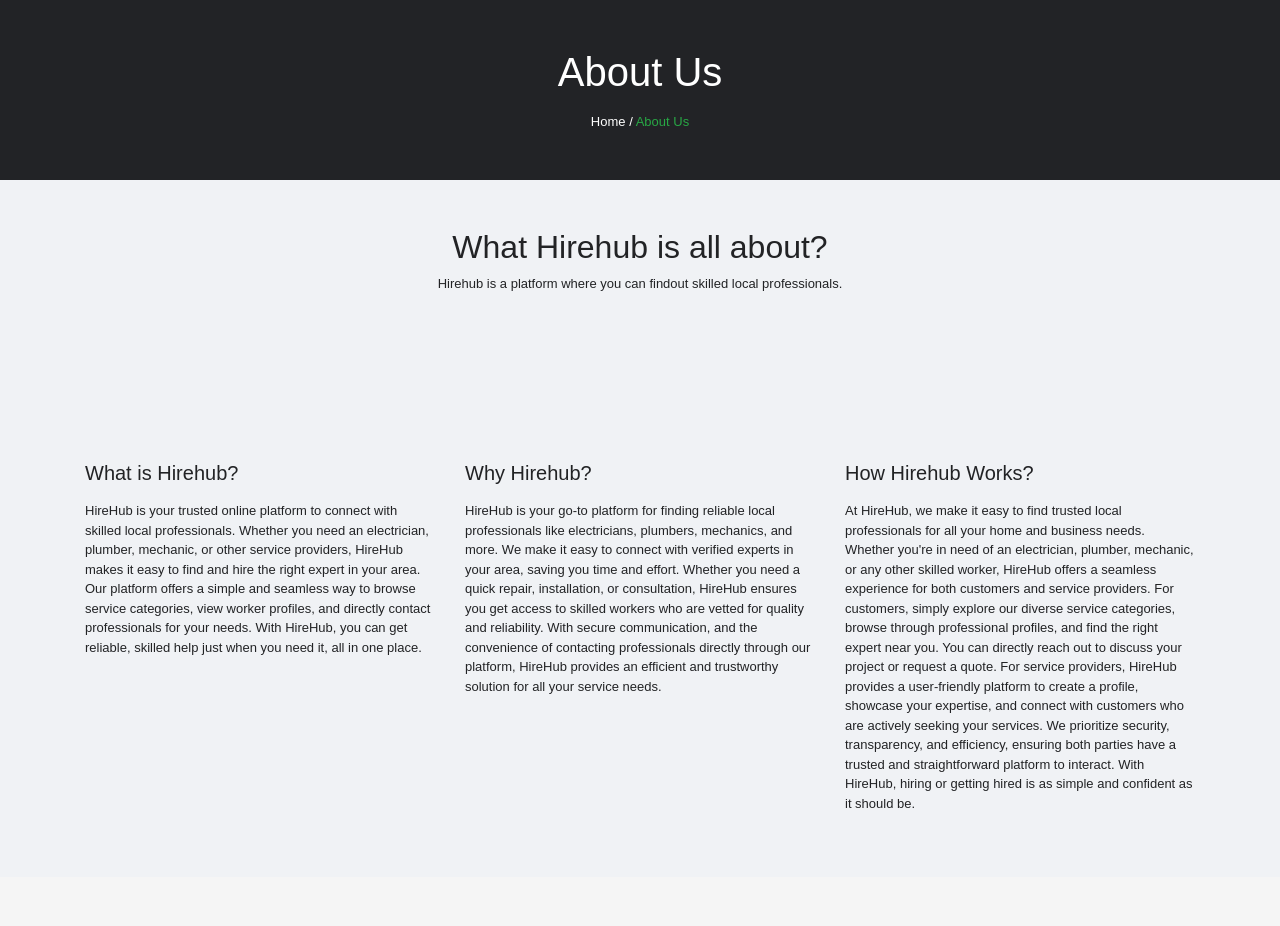
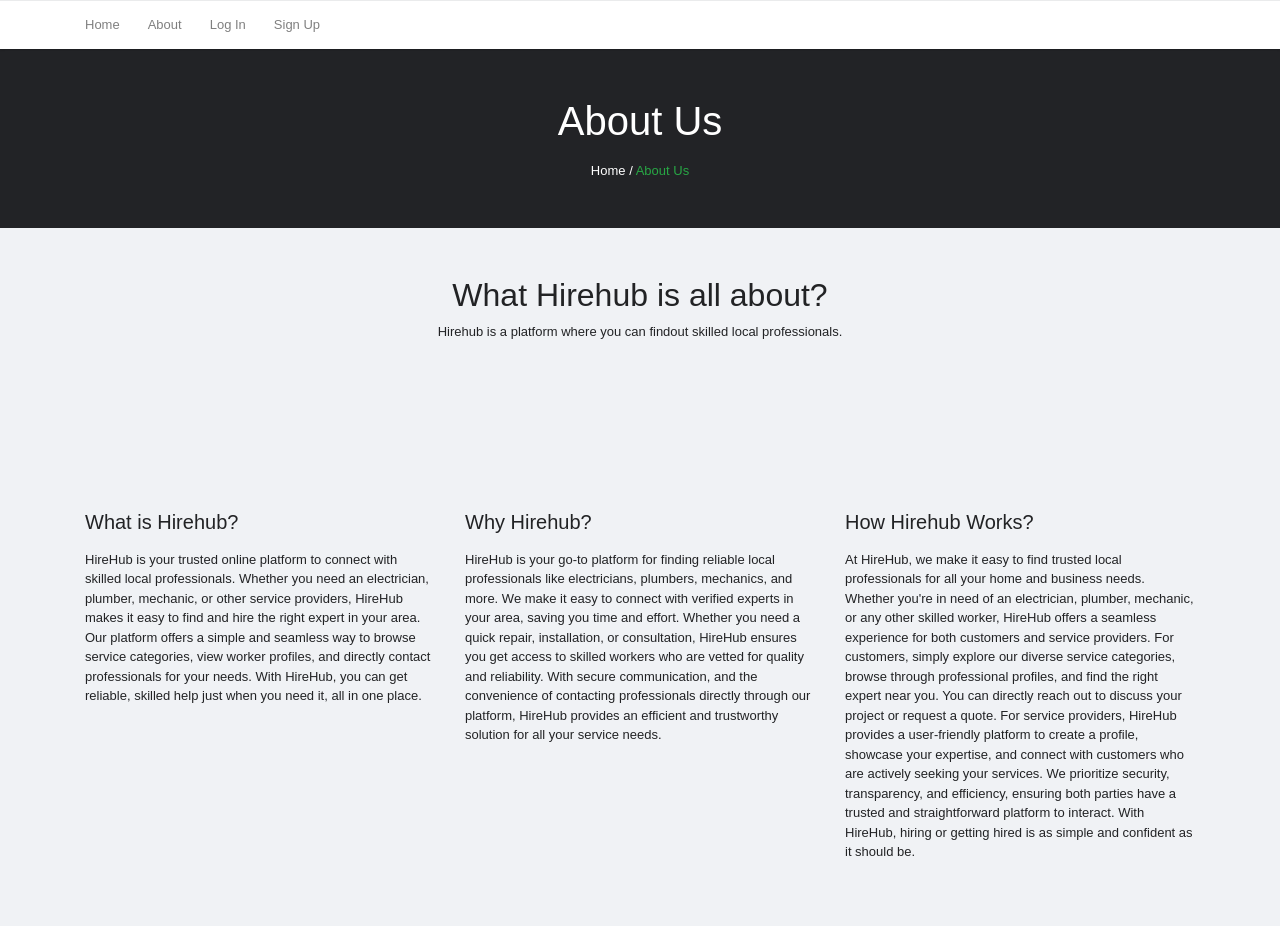
Before and after one commit to manishbhattrai/Hirehub, a Django app: page /about/ in a window 1280 px wide. Before the commit the page ends 808 px from the top, so only its background shows below. Run offline with Django 5.2, Linux system fonts and the light colour scheme; some libraries are stand-ins or nearby versions; some web fonts are replaced.

Commit message:
new page

```diff
--- a/hirehub/templates/aboutus.html
+++ b/hirehub/templates/aboutus.html
@@ -3,7 +3,7 @@
 <head>
     <meta charset="UTF-8">
     <meta name="viewport" content="width=device-width, initial-scale=1.0">
-    <title>Document</title>
+    <title>About Us</title>
       <!-- Bootstrap core CSS -->
       <link href="/static/vendor/bootstrap/css/bootstrap.min.css" rel="stylesheet">
       <!-- Font Awesome-->
@@ -14,6 +14,32 @@
       <link href="/static/css/style.css" rel="stylesheet">
 </head>
 <body>
+    <nav class="navbar navbar-expand-lg navbar-light bg-white osahan-nav-mid px-0 border-top shadow-sm">
+        <div class="container">
+           <div class="collapse navbar-collapse" id="navbarResponsive">
+              <ul class="navbar-nav">
+                 <li class="nav-item dropdown">
+                    <a class="nav-link " href="/">
+                    Home
+                    </a>
+                 </li>
+                 <li class="nav-item">
+                    <a class="nav-link" href="/about/">About</a>
+                 </li>
+                 <li class="nav-item">
+                    <a class="nav-link " href="/login/">
+                    Log In
+                    </a>
+                 </li>
+                 <li class="nav-item">
+                    <a class="nav-link " href="/signup/">
+                    Sign Up
+                    </a>
+                 </li>
+              </ul>
+           </div>
+        </div>
+    </nav>
     <section class="py-5 bg-dark inner-header">
         <div class="container">
            <div class="row">
```
